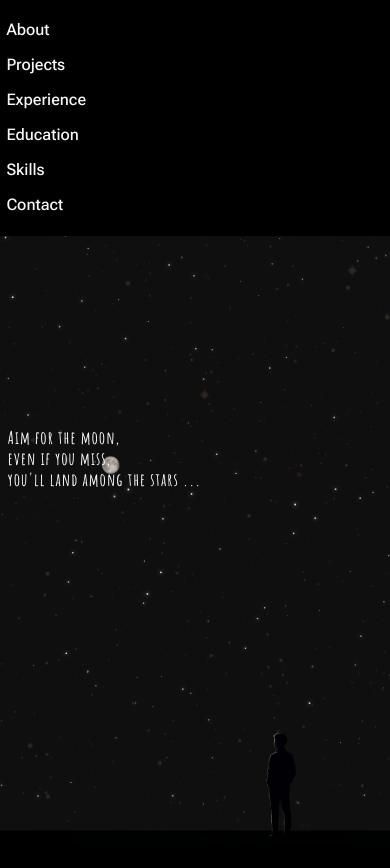
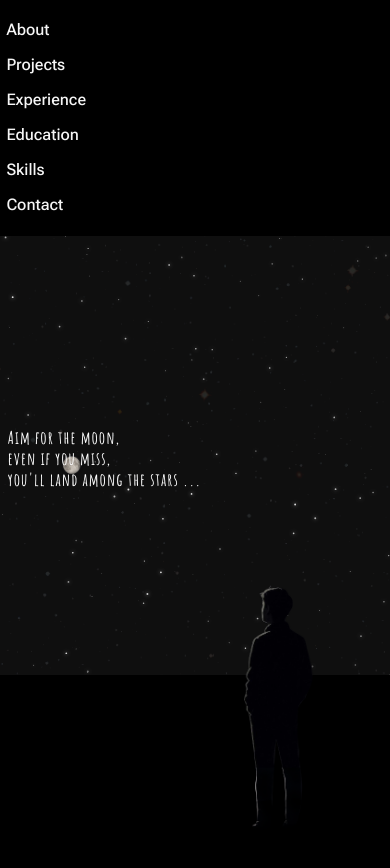
Before and after one commit to Zakaria-Boukeffa/PORTFOLIO-REACT, a Next.js app in the folder portfolio/: page / in a window 390 px wide. Shown: the top 868 px of the page. Built offline with nearby package versions, Linux system fonts and the light colour scheme; a web font is replaced by a local one.

Commit message:
Boy standing fixed

```diff
--- a/portfolio/src/app/components/HeroSection.jsx
+++ b/portfolio/src/app/components/HeroSection.jsx
@@ -2,7 +2,6 @@
 import React, { useEffect, useRef } from "react";
 import "../styles/HeroSection.css";
 
-// Linear interpolation helper
 function lerp(start, end, factor) {
   return start + (end - start) * factor;
 }
@@ -12,7 +11,6 @@ function HeroSection() {
   const quoteRef = useRef(null);
   const canvasRef = useRef(null);
 
-  // SMOOTH PARALLAX EFFECT
   useEffect(() => {
     let animationFrameId = null;
     const moonY = { current: 0 };
@@ -42,7 +40,6 @@ function HeroSection() {
     };
   }, []);
 
-  // ANIMATED STARS CANVAS
   useEffect(() => {
     const canvas = canvasRef.current;
     const ctx = canvas.getContext("2d");
@@ -63,7 +60,7 @@ function HeroSection() {
           y: Math.random() * canvas.height,
           radius: Math.random() * 0.8 + 0.2,
           speed: Math.random() * 0.15 + 0.05,
-          direction: Math.random() < 0.5 ? 1 : -1, // left or right
+          direction: Math.random() < 0.5 ? 1 : -1,
           opacity: Math.random() * 0.7 + 0.3
         });
       }
@@ -109,17 +106,11 @@ function HeroSection() {
 
   return (
     <section className="hero-section" id="hero">
-      {/* Animated stars canvas */}
-      <canvas
-        ref={canvasRef}
-        className="stars-canvas"
-        aria-hidden="true"
-        tabIndex={-1}
-      />
-      {/* Very faint background image, 0.1 opacity */}
+      <canvas ref={canvasRef} className="stars-canvas" aria-hidden="true" tabIndex={-1} />
       <div className="stars-bg-img"></div>
       <img ref={moonRef} src="/moon.png" alt="Moon" className="moon-img" />
       <img src="/boy.png" alt="Boy looking at sky" className="boy-img" />
+      <div className="ground-overlay"></div>
       <div className="hero-content quote-overlay" ref={quoteRef}>
         <h1>
           Aim for the moon,<br />
--- a/portfolio/src/app/styles/HeroSection.css
+++ b/portfolio/src/app/styles/HeroSection.css
@@ -12,7 +12,16 @@
   overflow: hidden;
 }
 
-/* Canvas for animated stars */
+.ground-overlay {
+  position: absolute;
+  bottom: 0;
+  width: 100%;
+  height: 20vh;
+  background: linear-gradient(to top, #000000, #000000);
+  z-index: 1.5;
+  pointer-events: none;
+}
+
 .stars-canvas {
   position: absolute;
   top: 0; left: 0; width: 100vw; height: 100vh;
@@ -48,13 +57,13 @@
 .boy-img {
   position: absolute;
   bottom: 0;
-  left: 0;
-  width: 100vw;
+  right: 10vw;
+  width: 20vw;
   height: auto;
   z-index: 2;
   pointer-events: none;
   user-select: none;
-  object-fit: cover;
+  object-fit: contain; /* pour éviter les déformations */
 }
 
 .hero-content {
@@ -95,13 +104,13 @@
 }
 @media (max-width: 600px) {
   .moon-img {
-    width: 80vw;
+    width: 800vw;
     min-width: 120px;
-    left: 10vw;
+    left: 0vw;
     top: 8vh;
   }
   .boy-img {
-    width: 100vw;
+    width: 40vw;
   }
   .hero-content {
     margin-left: 2vw;
```
Also changed, not shown: portfolio/public/Boy.png.
